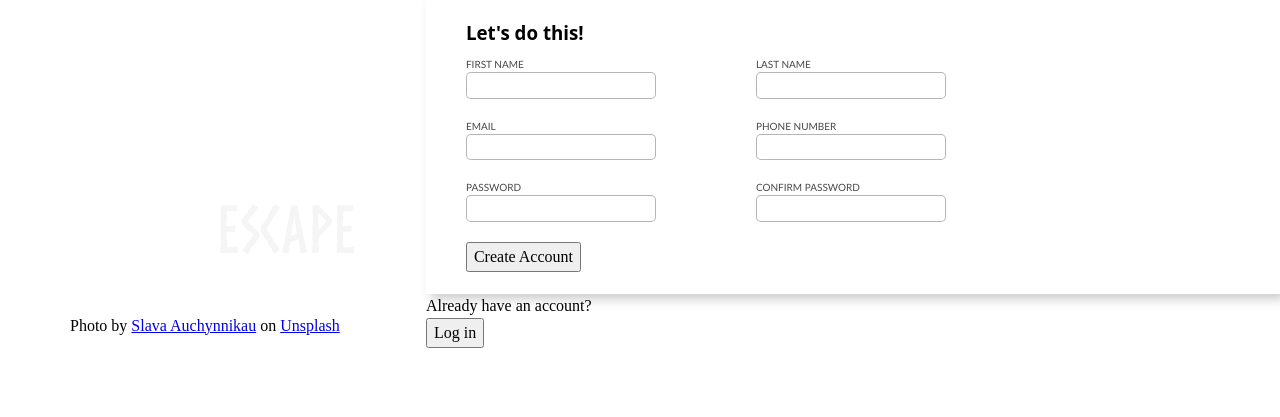
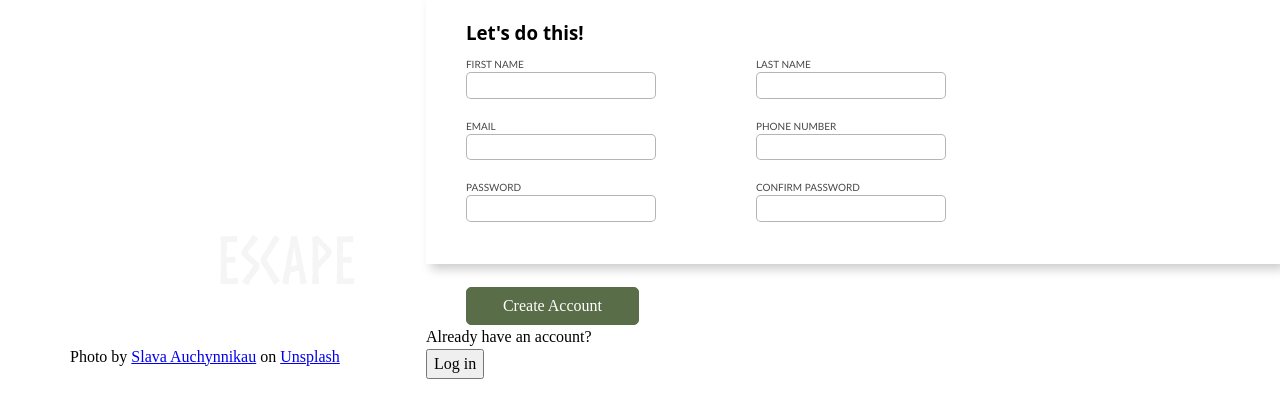
Before and after one commit to RupeshSagaram/travelWebPageSignUp, a plain HTML site: page index.html in a window 1280 px wide. Shown: the part 323-740 px from the top of the page. Drawn offline with Linux system fonts and the light colour scheme.

Commit message:
added styling to create button, removed it's default styling and added required padding.

```diff
--- a/index.html
+++ b/index.html
@@ -63,7 +63,9 @@
                         <input type="password" id="confirmPassword" />
                     </div>
                 </form>
-                <div><button type="submit" form="myForm">Create Account</button></div>
+            </div>
+            <div>
+                <button type="submit" form="myForm" class="createButton">Create Account</button>
             </div>
             <div>
                 <p>Already have an account?</p>
--- a/style.css
+++ b/style.css
@@ -104,6 +104,7 @@
 /* the above styling belongs to the header passage div */
 
 .formDiv{
+    margin-bottom: 10px;
     padding: 20px 38px 20px 38px;
     display: flex;
     flex-direction: column;
@@ -149,3 +150,15 @@ label{
     font-weight: 550;
     color: rgba(0, 0, 0, 0.726);
 }
+
+.createButton{
+    align-content: center;
+    margin-top:13px;
+    margin-left:40px;
+    text-decoration: none;
+    background-color: #596D48;
+    color: white;
+    padding: 6px 36px;
+    border-radius: 5px;
+    border: 1px solid #596D48;
+}
```
